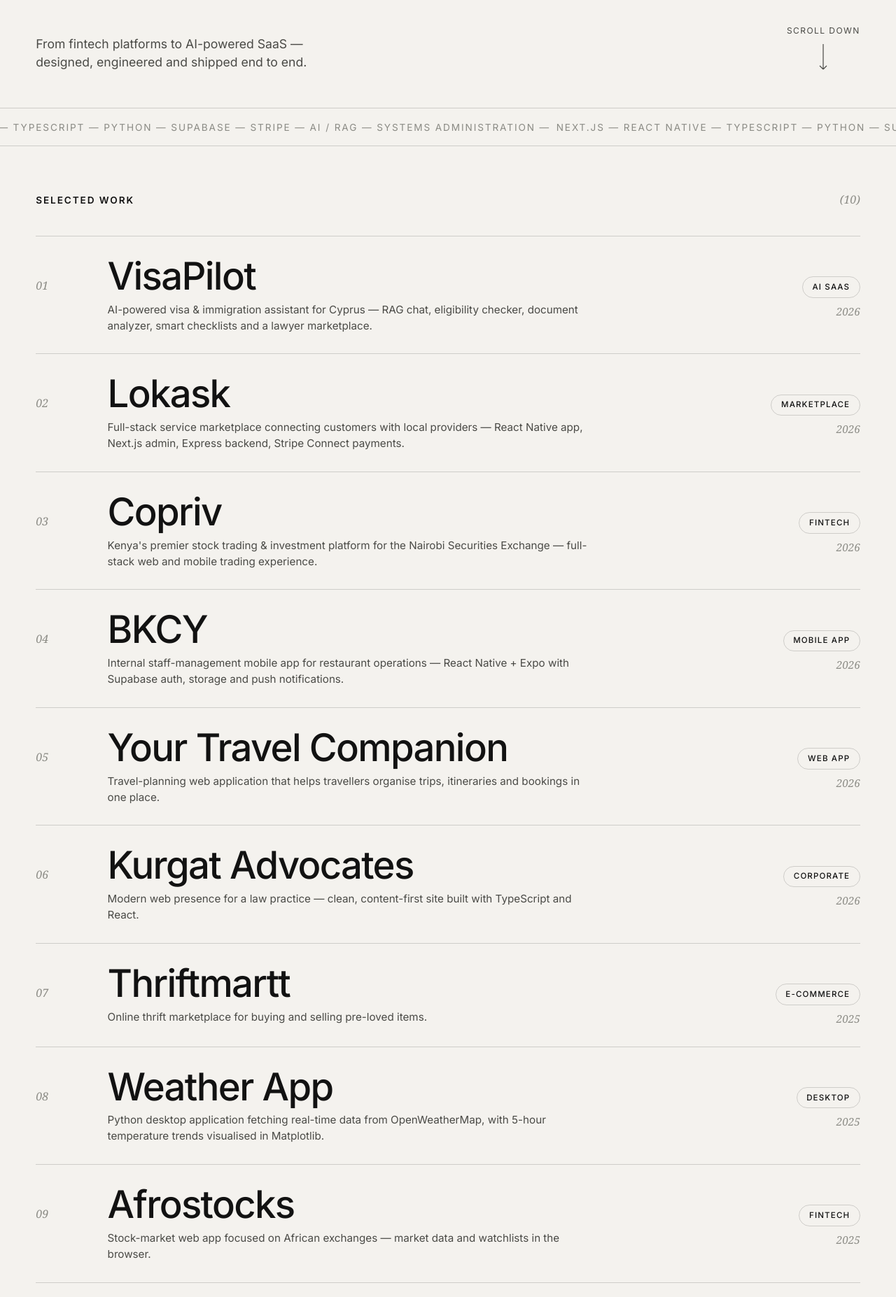
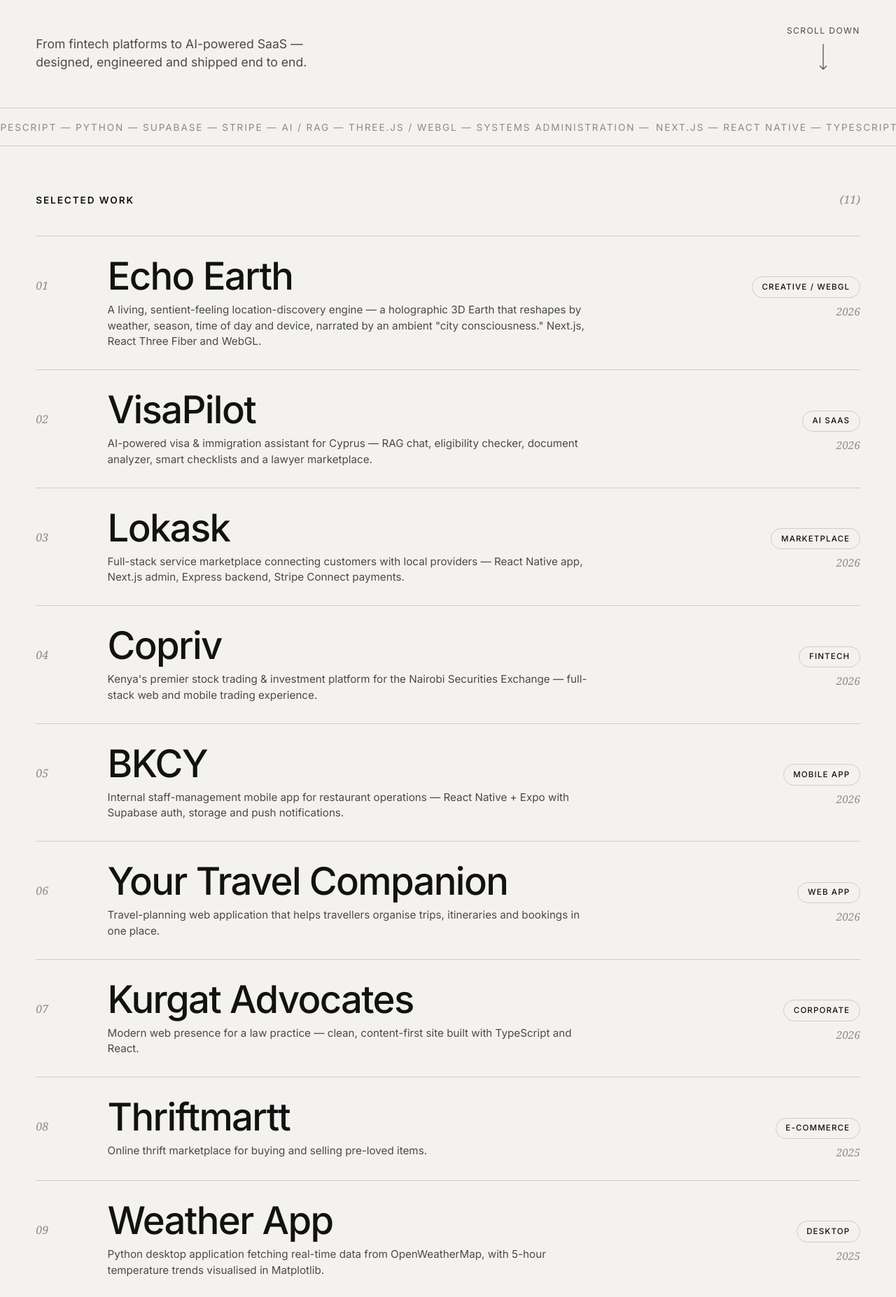
Before and after one commit to coprir/norman-portfolio, a Flask app: page / in a window 1280 px wide. Shown: the part 646-2500 px from the top of the page at 70% size. Run offline with Flask 3, Linux system fonts and the light colour scheme; some web fonts are replaced.

Commit message:
Add Echo Earth to selected work
Feature the live WebGL location-discovery app as project 01, renumber the
rest, bump the work count to 11, and add Three.js / WebGL to the marquee.

Co-Authored-By: Claude Opus 4.8 <noreply@anthropic.com>

```diff
--- a/templates/index.html
+++ b/templates/index.html
@@ -105,8 +105,8 @@
     <!-- Marquee -->
     <div class="marquee" aria-hidden="true">
       <div class="marquee-track">
-        <span>Next.js — React Native — TypeScript — Python — Supabase — Stripe — AI / RAG — Systems Administration — </span>
-        <span>Next.js — React Native — TypeScript — Python — Supabase — Stripe — AI / RAG — Systems Administration — </span>
+        <span>Next.js — React Native — TypeScript — Python — Supabase — Stripe — AI / RAG — Three.js / WebGL — Systems Administration — </span>
+        <span>Next.js — React Native — TypeScript — Python — Supabase — Stripe — AI / RAG — Three.js / WebGL — Systems Administration — </span>
       </div>
     </div>
 
@@ -114,14 +114,28 @@
     <section id="work" class="work">
       <div class="section-head reveal">
         <h2>Selected work</h2>
-        <p class="count">(10)</p>
+        <p class="count">(11)</p>
       </div>
 
       <ul class="project-list">
 
         <li class="project reveal">
+          <a class="project-row" href="https://echoearthh.com" target="_blank" rel="noopener noreferrer">
+            <span class="p-index">01</span>
+            <span class="p-main">
+              <span class="p-title">Echo Earth</span>
+              <span class="p-desc">A living, sentient-feeling location-discovery engine — a holographic 3D Earth that reshapes by weather, season, time of day and device, narrated by an ambient "city consciousness." Next.js, React Three Fiber and WebGL.</span>
+            </span>
+            <span class="p-meta">
+              <span class="p-tag">Creative / WebGL</span>
+              <span class="p-year">2026</span>
+            </span>
+          </a>
+        </li>
+
+        <li class="project reveal">
           <a class="project-row" href="https://github.com/coprir/ai-immigration-assistant" target="_blank" rel="noopener noreferrer">
-            <span class="p-index">01</span>
+            <span class="p-index">02</span>
             <span class="p-main">
               <span class="p-title">VisaPilot</span>
               <span class="p-desc">AI-powered visa &amp; immigration assistant for Cyprus — RAG chat, eligibility checker, document analyzer, smart checklists and a lawyer marketplace.</span>
@@ -135,7 +149,7 @@
 
         <li class="project reveal">
           <a class="project-row" href="https://github.com/coprir/lokask" target="_blank" rel="noopener noreferrer">
-            <span class="p-index">02</span>
+            <span class="p-index">03</span>
             <span class="p-main">
               <span class="p-title">Lokask</span>
               <span class="p-desc">Full-stack service marketplace connecting customers with local providers — React Native app, Next.js admin, Express backend, Stripe Connect payments.</span>
@@ -149,7 +163,7 @@
 
         <li class="project reveal">
           <div class="project-row">
-            <span class="p-index">03</span>
+            <span class="p-index">04</span>
             <span class="p-main">
               <span class="p-title">Copriv</span>
               <span class="p-desc">Kenya's premier stock trading &amp; investment platform for the Nairobi Securities Exchange — full-stack web and mobile trading experience.</span>
@@ -163,7 +177,7 @@
 
         <li class="project reveal">
           <a class="project-row" href="https://github.com/coprir/BKCY" target="_blank" rel="noopener noreferrer">
-            <span class="p-index">04</span>
+            <span class="p-index">05</span>
             <span class="p-main">
               <span class="p-title">BKCY</span>
               <span class="p-desc">Internal staff-management mobile app for restaurant operations — React Native + Expo with Supabase auth, storage and push notifications.</span>
@@ -177,7 +191,7 @@
 
         <li class="project reveal">
           <div class="project-row">
-            <span class="p-index">05</span>
+            <span class="p-index">06</span>
             <span class="p-main">
               <span class="p-title">Your Travel Companion</span>
               <span class="p-desc">Travel-planning web application that helps travellers organise trips, itineraries and bookings in one place.</span>
@@ -191,7 +205,7 @@
 
         <li class="project reveal">
           <div class="project-row">
-            <span class="p-index">06</span>
+            <span class="p-index">07</span>
             <span class="p-main">
               <span class="p-title">Kurgat Advocates</span>
               <span class="p-desc">Modern web presence for a law practice — clean, content-first site built with TypeScript and React.</span>
@@ -205,7 +219,7 @@
 
         <li class="project reveal">
           <a class="project-row" href="https://github.com/coprir/Thriftmartt" target="_blank" rel="noopener noreferrer">
-            <span class="p-index">07</span>
+            <span class="p-index">08</span>
             <span class="p-main">
               <span class="p-title">Thriftmartt</span>
               <span class="p-desc">Online thrift marketplace for buying and selling pre-loved items.</span>
@@ -219,7 +233,7 @@
 
         <li class="project reveal">
           <a class="project-row" href="https://github.com/coprir/weather-app" target="_blank" rel="noopener noreferrer">
-            <span class="p-index">08</span>
+            <span class="p-index">09</span>
             <span class="p-main">
               <span class="p-title">Weather App</span>
               <span class="p-desc">Python desktop application fetching real-time data from OpenWeatherMap, with 5-hour temperature trends visualised in Matplotlib.</span>
@@ -233,7 +247,7 @@
 
         <li class="project reveal">
           <a class="project-row" href="https://github.com/coprir/Afrostocks" target="_blank" rel="noopener noreferrer">
-            <span class="p-index">09</span>
+            <span class="p-index">10</span>
             <span class="p-main">
               <span class="p-title">Afrostocks</span>
               <span class="p-desc">Stock-market web app focused on African exchanges — market data and watchlists in the browser.</span>
@@ -247,7 +261,7 @@
 
         <li class="project reveal">
           <a class="project-row" href="https://github.com/coprir/InAppReview" target="_blank" rel="noopener noreferrer">
-            <span class="p-index">10</span>
+            <span class="p-index">11</span>
             <span class="p-main">
               <span class="p-title">InAppReview</span>
               <span class="p-desc">Android implementation of Google's in-app review API — Play Store ratings without leaving the application.</span>
```
